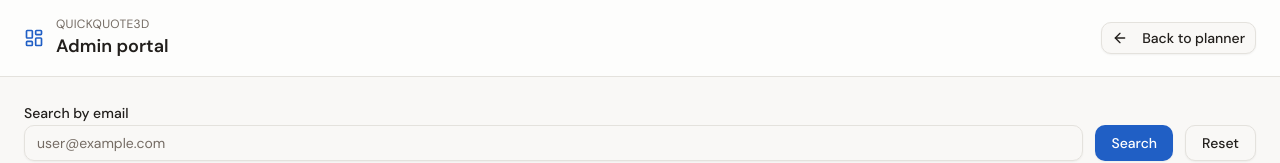
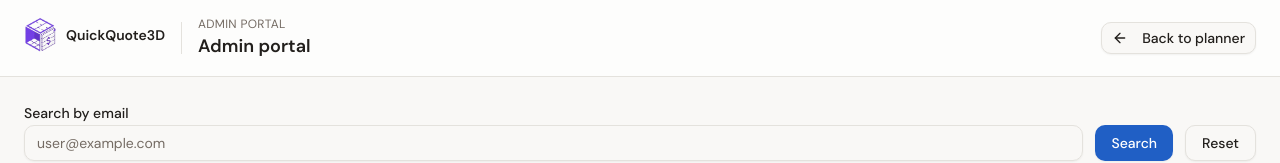
Before and after one commit to shahzaibahmadpawar1/QuickQuote3D, a Next.js app in the folder app/: page /en/admin in a window 1280 px wide. Shown: the top 163 px of the page. Built offline with nearby package versions, Linux system fonts and the light colour scheme; no server answers.

Commit message:
QuickQuoteBrand logo

```diff
--- a/app/components/admin/AdminShell.tsx
+++ b/app/components/admin/AdminShell.tsx
@@ -2,7 +2,8 @@
 
 import { Link } from '@/i18n/routing'
 import { Button } from '@/components/ui/button'
-import { LayoutDashboard, ArrowLeft } from 'lucide-react'
+import { QuickQuoteBrand } from '@/components/marketing/QuickQuoteLogo'
+import { ArrowLeft } from 'lucide-react'
 
 interface AdminShellProps {
   title: string
@@ -14,14 +15,25 @@ export function AdminShell({ title, children }: AdminShellProps) {
     <div className="min-h-screen bg-background text-foreground">
       <header className="border-b border-border bg-card">
         <div className="mx-auto flex max-w-7xl items-center justify-between gap-4 px-4 py-4 sm:px-6">
-          <div className="flex items-center gap-3">
-            <LayoutDashboard className="h-5 w-5 text-primary" />
-            <div>
-              <p className="text-xs uppercase tracking-wide text-muted-foreground">QuickQuote3D</p>
-              <h1 className="text-lg font-semibold">{title}</h1>
+          <div className="flex min-w-0 items-center gap-4">
+            <Link
+              href="/admin"
+              className="shrink-0 transition-opacity duration-200 hover:opacity-90"
+            >
+              <QuickQuoteBrand
+                name="QuickQuote3D"
+                logoSize={32}
+                nameClassName="hidden text-sm font-semibold text-foreground sm:inline"
+              />
+              <span className="sr-only">QuickQuote3D Admin</span>
+            </Link>
+            <div className="hidden h-8 w-px bg-border sm:block" aria-hidden />
+            <div className="min-w-0">
+              <p className="text-xs uppercase tracking-wide text-muted-foreground">Admin portal</p>
+              <h1 className="truncate text-lg font-semibold">{title}</h1>
             </div>
           </div>
-          <Button asChild variant="outline" size="sm">
+          <Button asChild variant="outline" size="sm" className="shrink-0">
             <Link href="/planner">
               <ArrowLeft className="mr-2 h-4 w-4" />
               Back to planner
```
